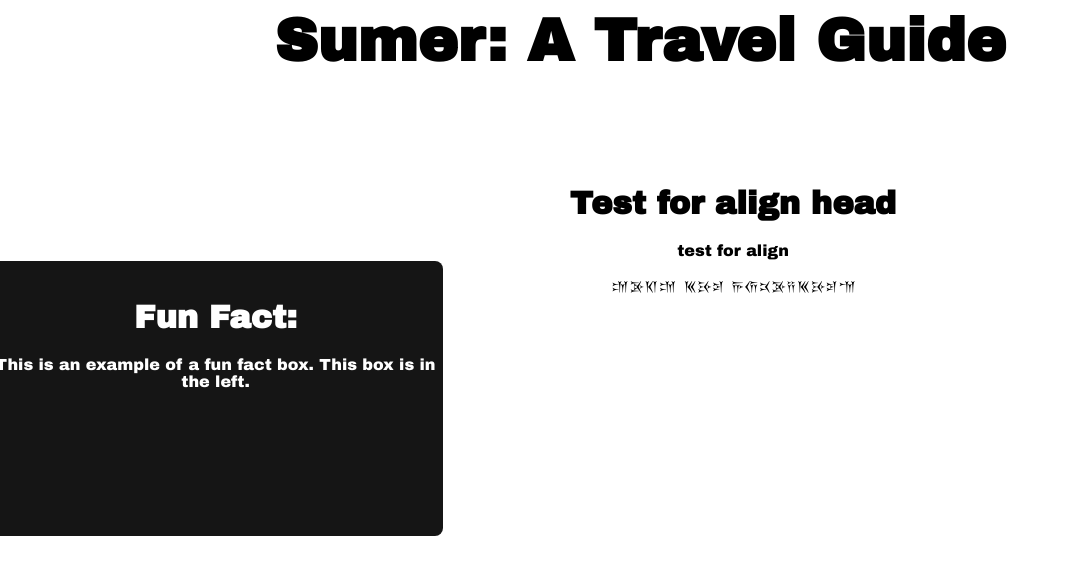
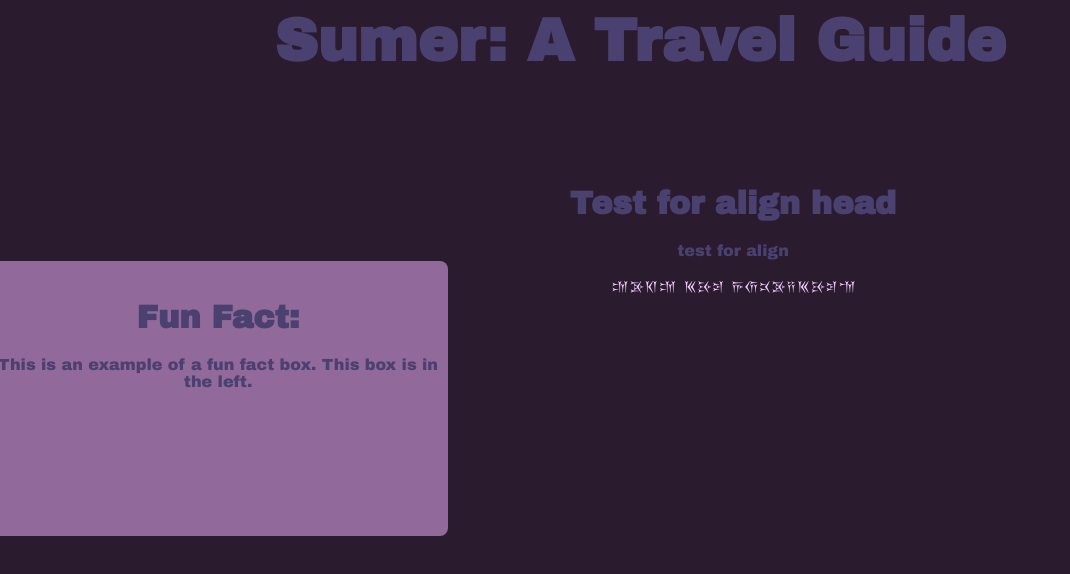
Before and after one commit to callmeclover/Sumer-TB, a plain HTML site: page index.html in a window 1280 px wide. Shown: the whole page, without its empty margins (0-1070 px from the left). Drawn offline with Linux system fonts and the light colour scheme.

Commit message:
Update css.css

```diff
--- a/css.css
+++ b/css.css
@@ -2,11 +2,10 @@
 font-family: 'Behistun';
 src: url(Cuneiform.ttf);
 }
-h1 {
-font-weight: 300px;
-}
 html {
 font-family: 'Archivo Black', sans-serif;
+color: #4b4170;
+background-color: #2a1b2e;
 }
 .title {
 text-align: center;
@@ -14,11 +13,10 @@ font-weight: 400, bold;
 font-size: 60px;
 }
 .ffct {
-background-color: #151515;
+background-color: #91699b;
 border-radius: .5em;
-color: white;
 height: 275px;
-width: 455px;
+width: 460px;
 text-align: center;
 position: relative;
 right: 20px;
@@ -31,6 +29,11 @@ left: 500px;
 top: 50px;
 text-align: center;
 }
+.div-align-right-txt {
+position: relative;
+left: 5px;
+}
 .cuneiform {
 font-family: 'Behistun';
+color: #eec8fa;
 }
```
